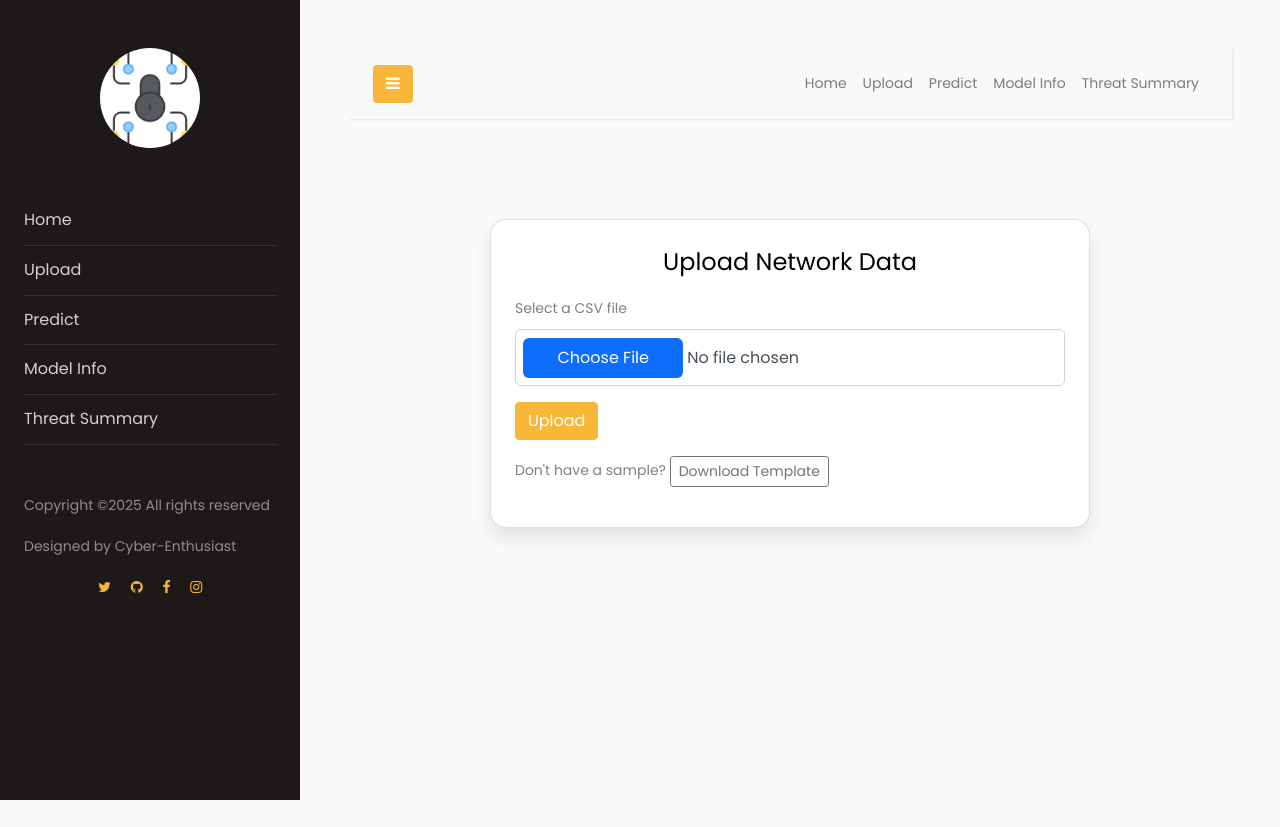
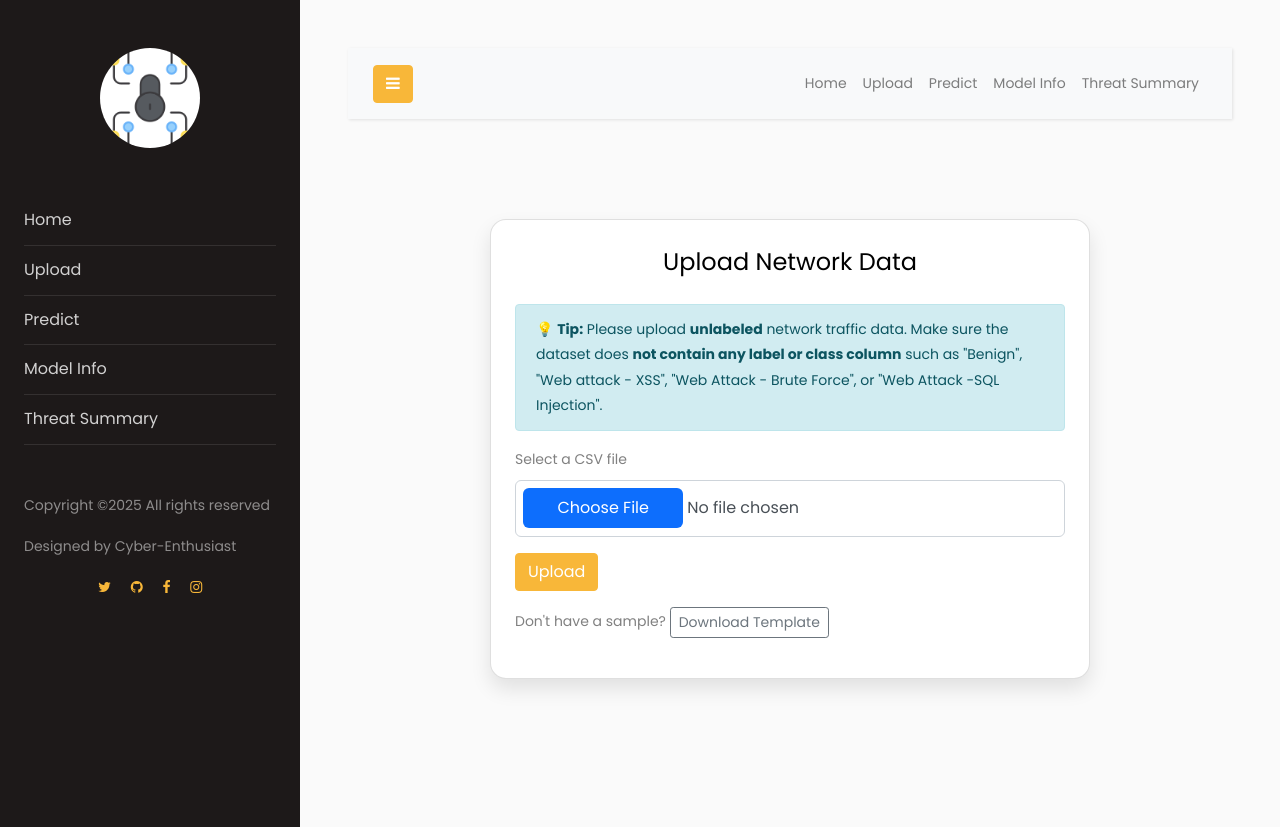
Before and after one commit to cyber-enthusiast-1/web-attack-detector, a Flask app: page /upload in a window 1280 px wide. Before the commit the page ends 800 px from the top, so only its background shows below. Run offline with Flask 3, Linux system fonts and the light colour scheme; parts of the project's set-up code (start-up, migrations or seed data) failed here and were passed over; some libraries are stand-ins or nearby versions.

Commit message:
Added a tip alert upload.html

```diff
--- a/web-attack/templates/upload.html
+++ b/web-attack/templates/upload.html
@@ -5,6 +5,12 @@
 {% block content %}
     <div class="card upload-card p-4">
         <h4 class="mb-3 text-center">Upload Network Data</h4>
+
+        <div class="alert alert-info mt-2" role="alert">
+            💡 <strong>Tip:</strong> Please upload <strong>unlabeled</strong> network traffic data.
+            Make sure the dataset does <strong>not contain any label or class column</strong> such as "Benign", "Web attack - XSS", "Web Attack - Brute Force", or "Web Attack -SQL Injection".
+        </div>
+
         <form action="{{ url_for('upload_data') }}" method="post" enctype="multipart/form-data">
             <div class="mb-3">
                 <label for="file" class="form-label">Select a CSV file</label>
@@ -14,7 +20,6 @@
                 <button type="submit" class="btn btn-primary">Upload</button>
             </div>
         </form>
-
         <p class="mt-3">
             Don't have a sample? <a href="{{ url_for('static', filename='template.csv') }}" class="btn btn-outline-secondary btn-sm">Download Template</a>
         </p>
```
